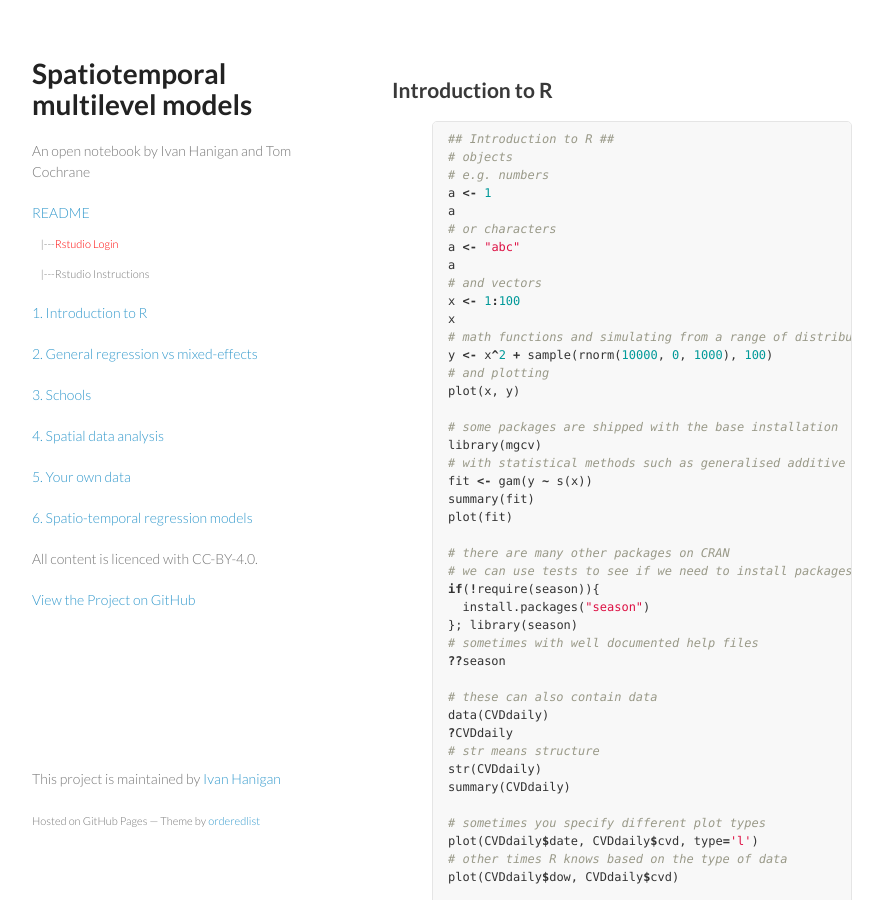
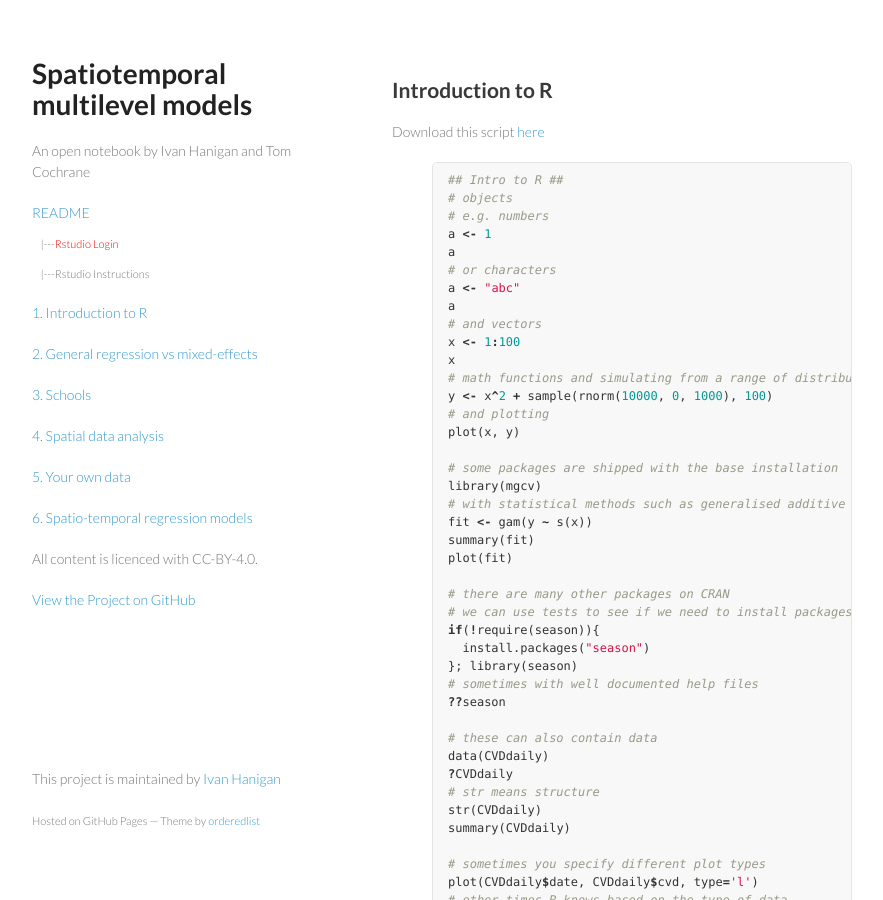
Before and after one commit to ivanhanigan/spatiotemporal-multilevel-models, a Jekyll site: the page built from intro-to-r.md, in a window 1280 px wide and 900 px high. Shown: the whole window, without its empty margins (178-1061 px from the left). Built offline with Jekyll 4.4.1, drawn with Linux system fonts in a browser that asks for light colours; comment, search, counter and statistics services are not loaded.

Commit message:
add link (again)

```diff
--- a/intro-to-r.md
+++ b/intro-to-r.md
@@ -3,10 +3,10 @@ layout: default
 title: Introduction to R
 ---
 
-
+Download this script [here](./intro-to-r.R)
 
 {% highlight r %}
-## Introduction to R ##
+## Intro to R ##
 # objects
 # e.g. numbers
 a <- 1
```
